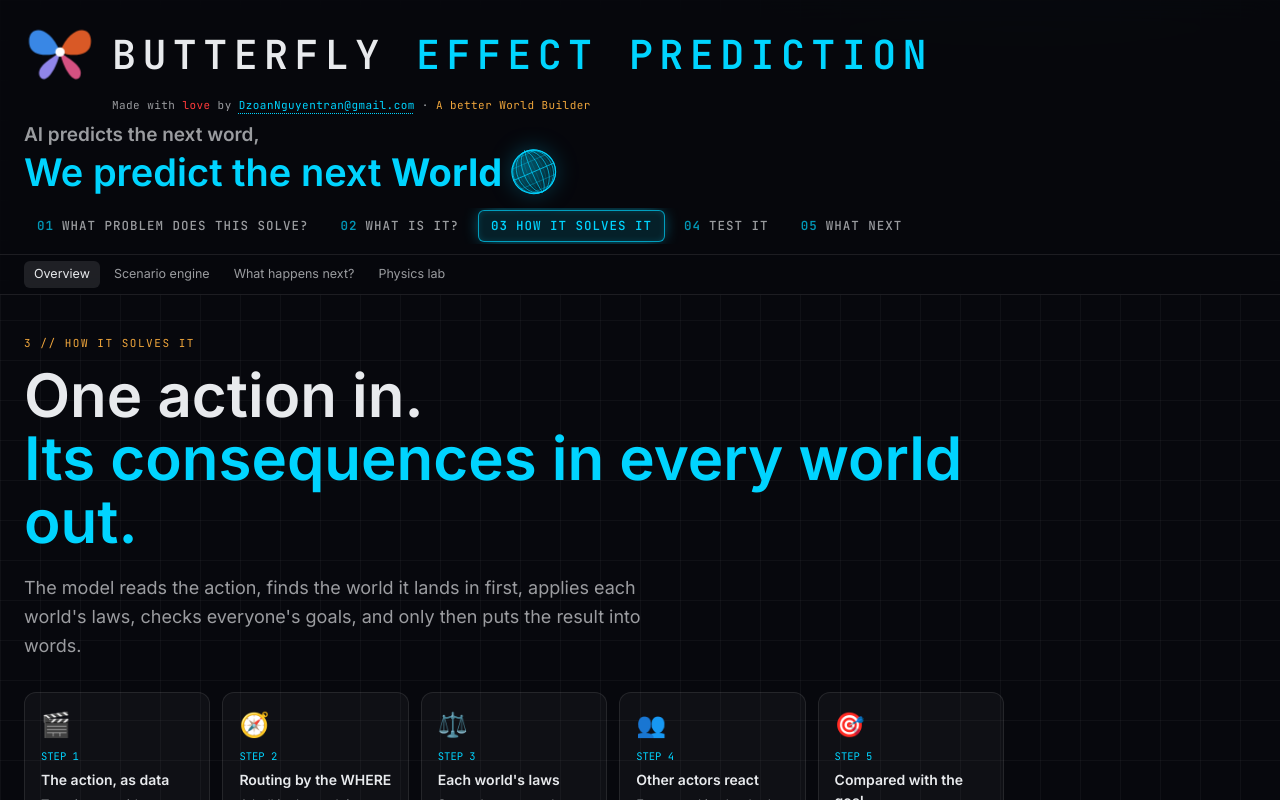
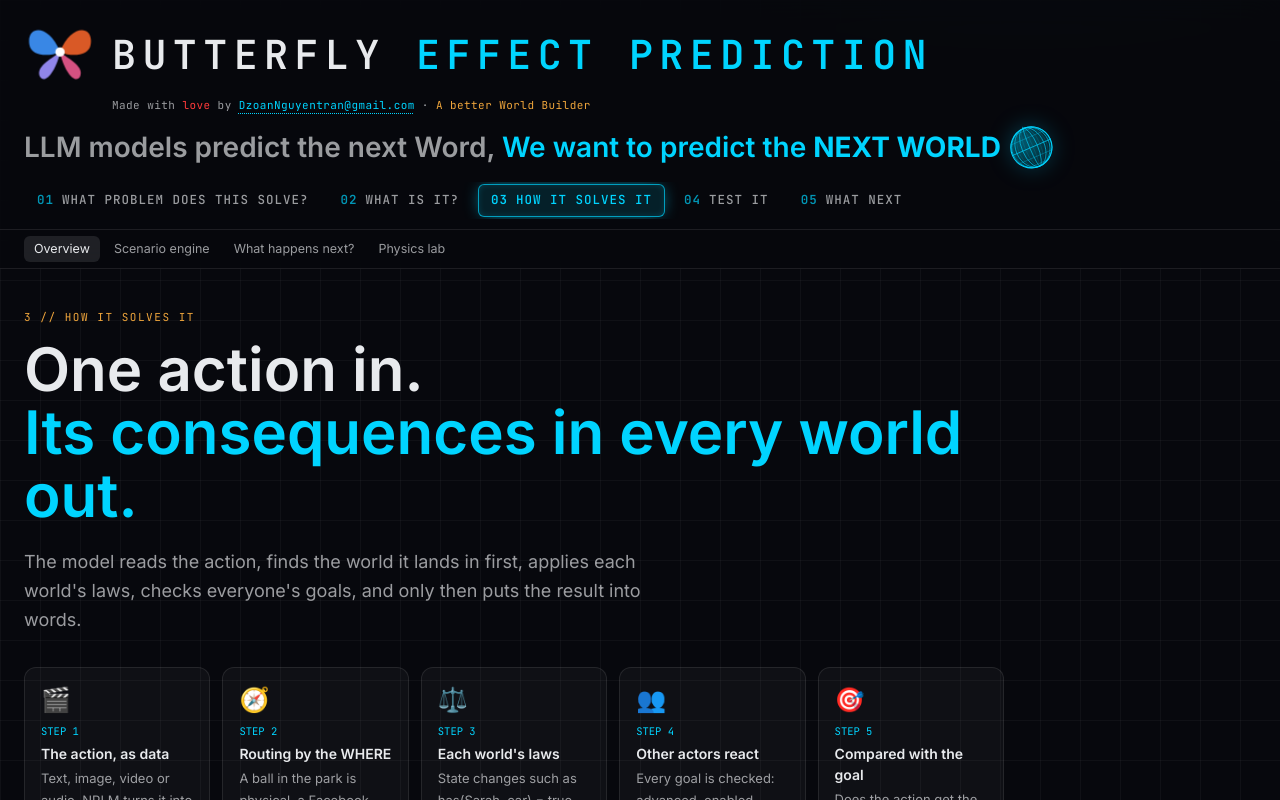
Before and after one commit to Sherlock2019/Butterfly-effect-AImodel, a Next.js app: page /how in a window 1280 px wide. Shown: the top 800 px of the page. Built offline with nearby package versions, Linux system fonts and the light colour scheme.

Commit message:
Header headline on one line, one size: "LLM models predict the next Word, We want to predict the NEXT WORLD" + rotating globe

```diff
--- a/src/app/briefing/page.tsx
+++ b/src/app/briefing/page.tsx
@@ -43,8 +43,8 @@ export default function Briefing() {
         <article className="min-w-0 max-w-[880px]">
           <header className="rise">
             <p className="classif">1 // What problem does this solve?</p>
-            {/* the headline "AI predicts the next word, We predict the next World" sits in the header (Tagline) */}
-            <h1 className="mt-3 text-3xl font-semibold leading-snug sm:text-5xl"><span className="sr-only">AI predicts the next word, we predict the next World </span>by predicting the consequences of an action in <span className="accent">each layer of our Reality.</span></h1>
+            {/* the headline "LLM models predict the next Word, We want to predict the NEXT WORLD" sits in the header (Tagline) */}
+            <h1 className="mt-3 text-3xl font-semibold leading-snug sm:text-5xl"><span className="sr-only">LLM models predict the next Word, We want to predict the NEXT WORLD </span>by predicting the consequences of an action in <span className="accent">each layer of our Reality.</span></h1>
             <p className="dim mt-5 max-w-2xl text-lg leading-relaxed">
               AI agents are starting to act: they move money, change systems and post content. But a language model only predicts the next <i>word</i>. It does not track what an action <b className="text-[var(--text)]">changes</b>, for whom or where, and it rarely says &ldquo;I don&apos;t know&rdquo;.
               Butterfly Effect Prediction predicts what one action changes across ten worlds, with the rule behind every step.
--- a/src/components/Nav.tsx
+++ b/src/components/Nav.tsx
@@ -69,15 +69,15 @@ export function Brand() {
   );
 }
 
-/** The headline beside the title: "AI predicts the next word, / We predict the next World" + a turning globe. */
+/** The headline beside the title, one line at one size: "LLM models predict the next Word, We want to predict the NEXT WORLD" + a turning globe. */
 export function Tagline({ className = "" }: { className?: string }) {
   return (
-    <p className={`flex flex-col gap-1 font-semibold leading-none ${className}`}>
-      <span className="dim text-[14px] sm:text-[16px] lg:text-[19px]">AI predicts the next word,</span>
-      <span className="accent flex items-center gap-2 whitespace-nowrap text-[24px] sm:text-[30px] lg:text-[38px]">
-        <span>We predict the next <span className="font-bold">World</span></span>
-        <SpinGlobe className="h-[1.25em] w-[1.25em] flex-none" />
+    <p className={`flex items-center gap-2 text-[15px] font-semibold leading-tight sm:text-[19px] lg:whitespace-nowrap lg:text-[28px] ${className}`}>
+      <span>
+        <span className="dim">LLM models predict the next Word, </span>
+        <span className="accent">We want to predict the <span className="font-bold">NEXT WORLD</span></span>
       </span>
+      <SpinGlobe className="h-[1.6em] w-[1.6em] flex-none" />
     </p>
   );
 }
```
